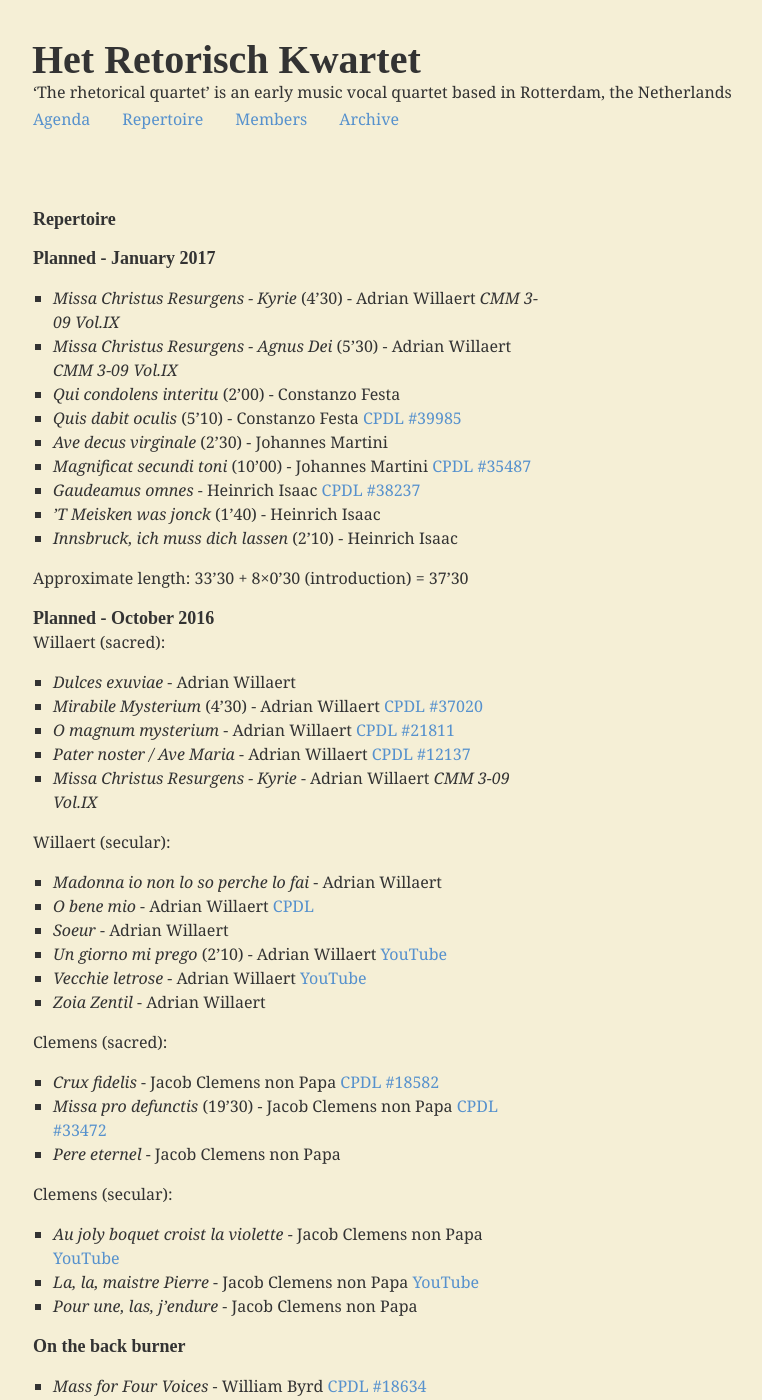
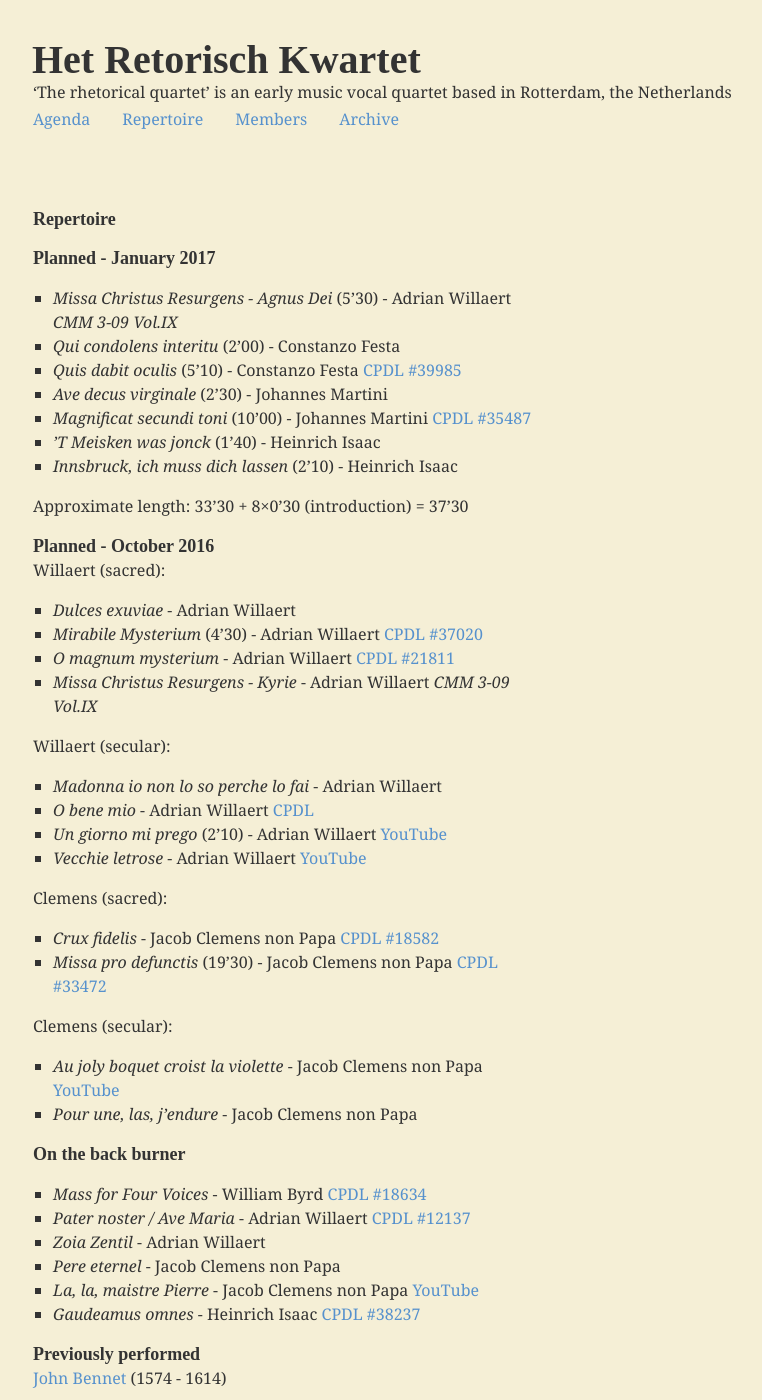
Before and after one commit to retorisch/retorisch.github.io, a Jekyll site: the page built from repertoire.md, in a window 1280 px wide and 1400 px high. Shown: the whole window, without its empty margins (15-777 px from the left). Built offline with Jekyll 4.4.1, drawn with Linux system fonts in a browser that asks for light colours; some web fonts are replaced.

Commit message:
Updated repertoire

```diff
--- a/repertoire.md
+++ b/repertoire.md
@@ -6,13 +6,11 @@ Type: page
 
 #### Planned - [January 2017](/2017-01-15)
 
-* _Missa Christus Resurgens - Kyrie_ (4’30) - Adrian Willaert *CMM 3-09 Vol.IX*
 * _Missa Christus Resurgens - Agnus Dei_ (5’30) - Adrian Willaert *CMM 3-09 Vol.IX*
 * _Qui condolens interitu_ (2’00) - Constanzo Festa
 * _Quis dabit oculis_ (5’10) - Constanzo Festa [CPDL #39985](http://www.cpdl.org/wiki/index.php/Quis_dabit_oculis_(Costanzo_Festa))
 * _Ave decus virginale_ (2’30) - Johannes Martini
 * _Magnificat secundi toni_ (10’00) - Johannes Martini [CPDL #35487](http://www.cpdl.org/wiki/index.php/Magnificat_secundi_toni_(Johannes_Martini))
-* _Gaudeamus omnes_ - Heinrich Isaac [CPDL #38237](http://www.cpdl.org/wiki/index.php/Gaudeamus_omnes_(Heinrich_Isaac))
 * _’T Meisken was jonck_ (1’40) - Heinrich Isaac
 * _Innsbruck, ich muss dich lassen_ (2’10) - Heinrich Isaac
 
@@ -25,34 +23,34 @@ Willaert (sacred):
 * _Dulces exuviae_ - Adrian Willaert
 * _Mirabile Mysterium_ (4’30) - Adrian Willaert [CPDL #37020](http://www.cpdl.org/wiki/index.php/Mirabile_mysterium_%28Adrian_Willaert%29)
 * _O magnum mysterium_ - Adrian Willaert [CPDL #21811](http://www.cpdl.org/wiki/index.php/O_magnum_mysterium_%28Adrian_Willaert%29)
-* _Pater noster / Ave Maria_ - Adrian Willaert [CPDL #12137](http://www.cpdl.org/wiki/index.php/Pater_noster_-_Ave_Maria_%28Adrian_Willaert%29)
 * _Missa Christus Resurgens - Kyrie_ - Adrian Willaert *CMM 3-09 Vol.IX*
 
 Willaert (secular):
 
 * _Madonna io non lo so perche lo fai_ - Adrian Willaert
 * _O bene mio_ - Adrian Willaert  [CPDL](http://www.cpdl.org/wiki/index.php/O_bene_mio_%28Adrian_Willaert%29)
-* _Soeur_ - Adrian Willaert
 * _Un giorno mi prego_ (2’10) - Adrian Willaert [YouTube](https://www.youtube.com/watch?v=oVDKJDzYt1U)
 * _Vecchie letrose_ - Adrian Willaert [YouTube](https://www.youtube.com/watch?v=IRMJsWI1zYI)
-* _Zoia Zentil_ - Adrian Willaert
 
 Clemens (sacred):
 
 * _Crux fidelis_ - Jacob Clemens non Papa [CPDL #18582](http://www.cpdl.org/wiki/index.php/Crux_fidelis_%28Jacobus_Clemens_non_Papa%29)
 * _Missa pro defunctis_ (19’30) - Jacob Clemens non Papa [CPDL #33472](http://www.cpdl.org/wiki/index.php/Missa_pro_defunctis_%28Jacobus_Clemens_non_Papa%29)
-* _Pere eternel_ - Jacob Clemens non Papa
 
 Clemens (secular):
 
 * _Au joly boquet croist la violette_ - Jacob Clemens non Papa [YouTube](https://www.youtube.com/watch?v=PpGw19nzYGk)
-* _La, la, maistre Pierre_ - Jacob Clemens non Papa [YouTube](https://www.youtube.com/watch?v=E7Wh2GJcGNU)
 * _Pour une, las, j’endure_ - Jacob Clemens non Papa
 
 
 #### On the back burner
 
 * _Mass for Four Voices_ - William Byrd [CPDL #18634](http://www.cpdl.org/wiki/index.php/Mass_for_Four_Voices_%28William_Byrd%29)
+* _Pater noster / Ave Maria_ - Adrian Willaert [CPDL #12137](http://www.cpdl.org/wiki/index.php/Pater_noster_-_Ave_Maria_%28Adrian_Willaert%29)
+* _Zoia Zentil_ - Adrian Willaert
+* _Pere eternel_ - Jacob Clemens non Papa
+* _La, la, maistre Pierre_ - Jacob Clemens non Papa [YouTube](https://www.youtube.com/watch?v=E7Wh2GJcGNU)
+* _Gaudeamus omnes_ - Heinrich Isaac [CPDL #38237](http://www.cpdl.org/wiki/index.php/Gaudeamus_omnes_(Heinrich_Isaac))
 
 #### Previously performed
 
```
